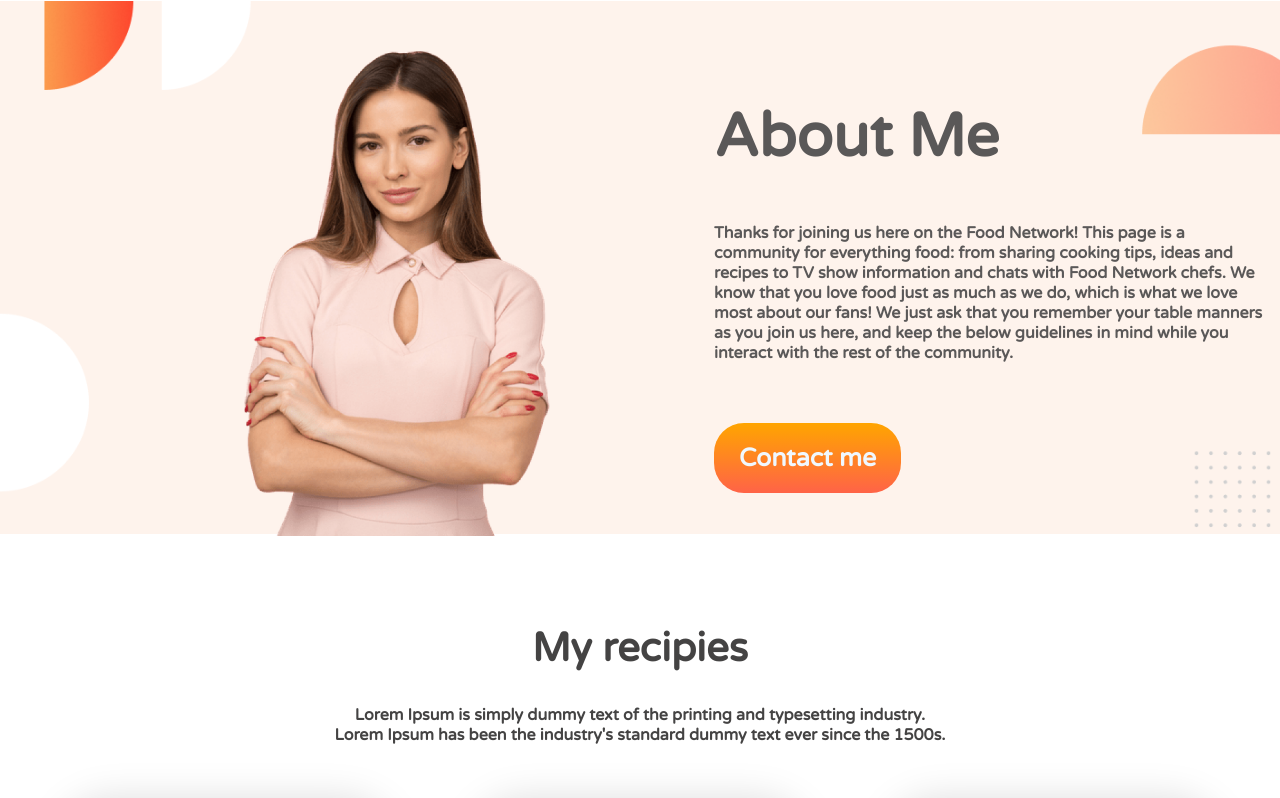
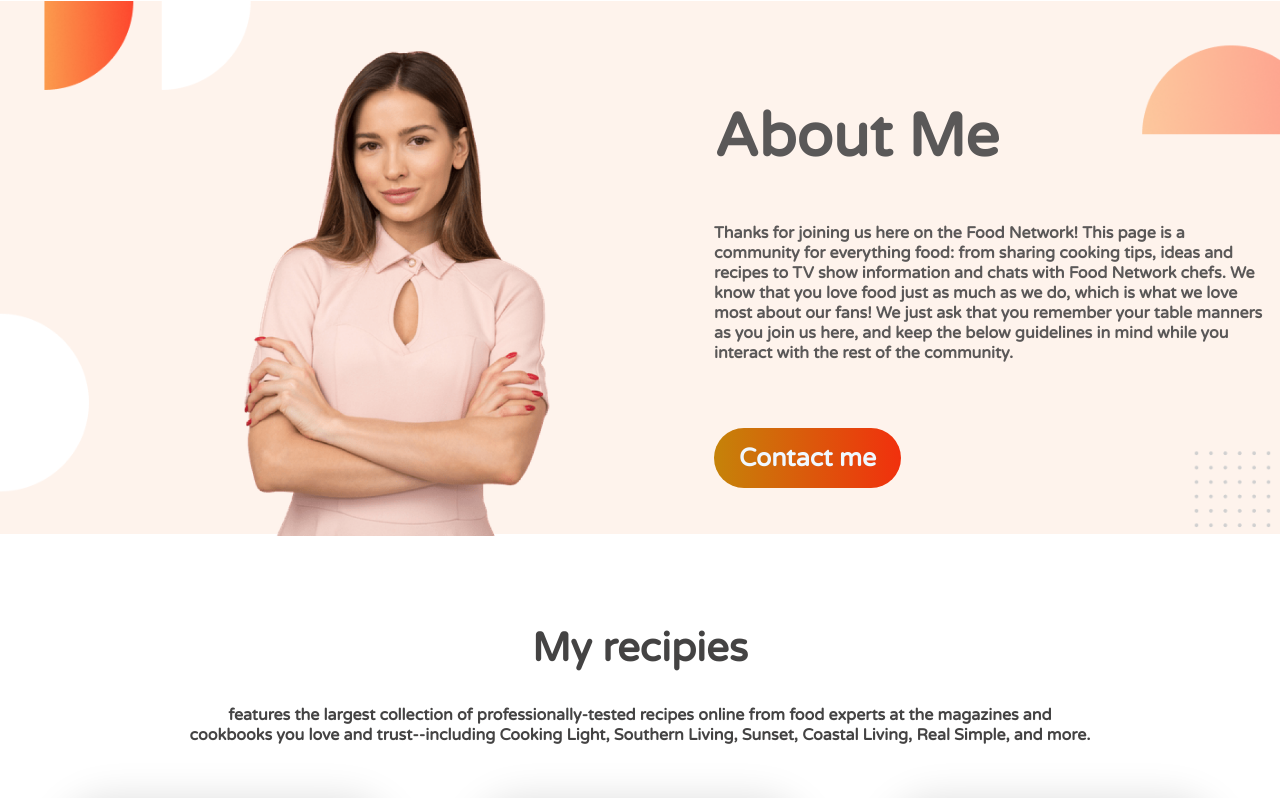
Before and after one commit to Antor7080/Food-Network, a plain HTML site: page index.html in a window 1280 px wide. Shown: the part 1639-2437 px from the top of the page. Drawn offline with Linux system fonts and the light colour scheme.

Commit message:
Link Button color change and Recipie change

```diff
--- a/index.html
+++ b/index.html
@@ -85,10 +85,8 @@
         <div class="My-Recipies">
       <h1>My recipies</h1>
       <p>
-        Lorem Ipsum is simply dummy text of the printing and typesetting
-        industry.<br />
-        Lorem Ipsum has been the industry's standard dummy text ever since the
-        1500s.
+        features the largest collection of professionally-tested recipes online from food experts at the magazines and
+        <br>cookbooks you love and trust--including Cooking Light, Southern Living, Sunset, Coastal Living, Real Simple, and more.
       </p>
     </div>
       <div class="flexiable-content">
--- a/style.css
+++ b/style.css
@@ -85,8 +85,13 @@
 
 .link-button {
   text-decoration: none;
-  background-image: linear-gradient(orange, tomato);
-  padding: 20px 25px;
+  background-image: linear-gradient(
+    to right,
+    rgb(197, 131, 9),
+    rgb(241, 48, 13)
+  );
+
+  padding: 15px 25px;
   border-radius: 30px;
   font-weight: 700;
   font-size: 25px;
```
